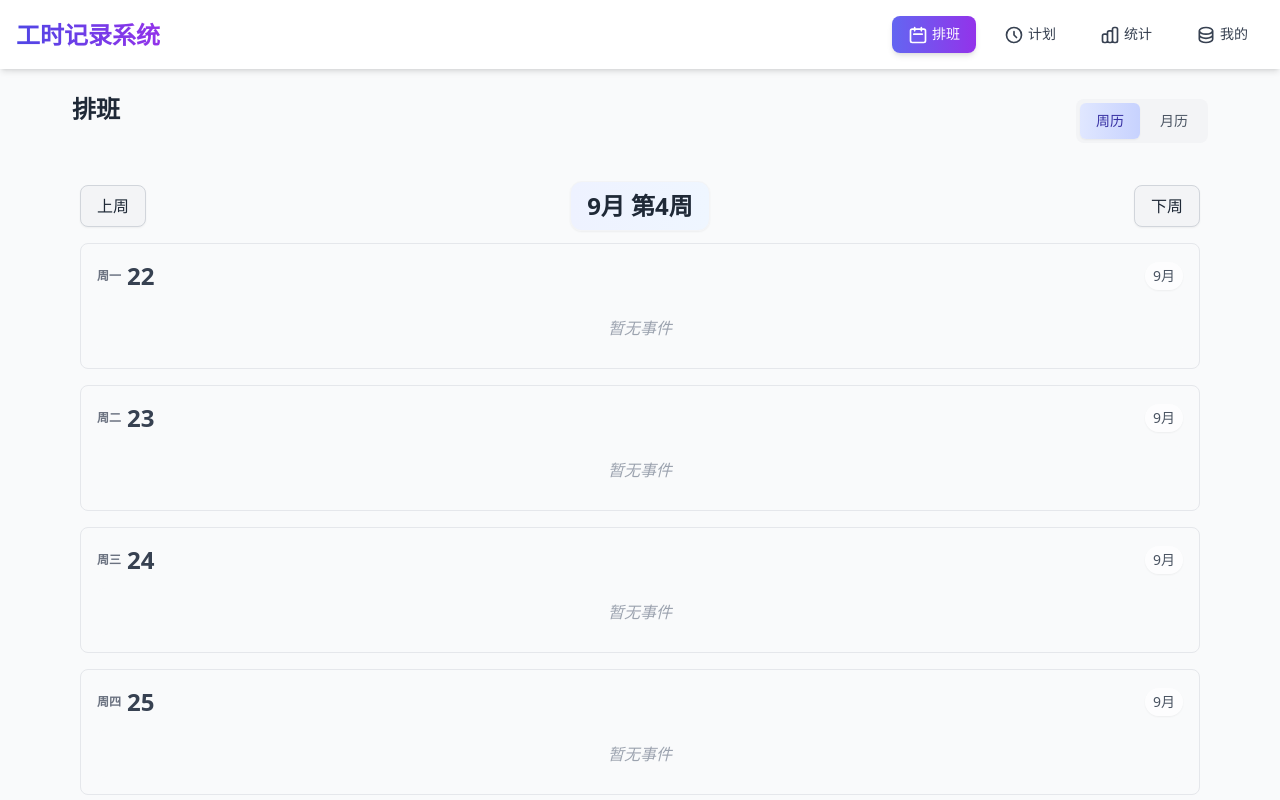
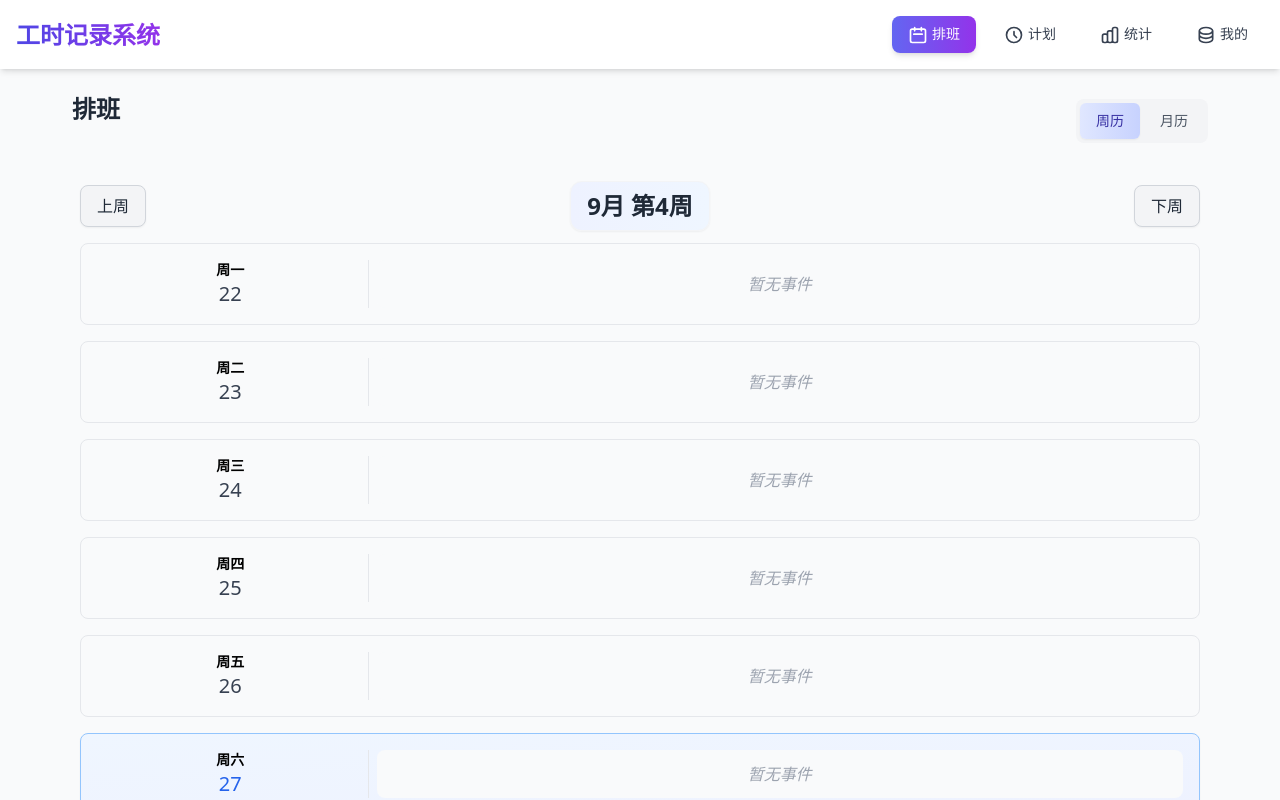
Before and after one commit to JiuWang95/workcum, a React (Vite) app: page /schedule in a window 1280 px wide. Shown: the top 800 px of the page. Built offline with nearby package versions, Linux system fonts and the light colour scheme.

Commit message:
refactor(WeeklyScheduleCalendar): 重构日历布局和样式
feat: 简化翻译文本中的"添加差异记录"为"添加差异"
style: 调整TimeEntryPage按钮样式和间距

```diff
--- a/src/components/WeeklyScheduleCalendar.jsx
+++ b/src/components/WeeklyScheduleCalendar.jsx
@@ -267,21 +267,25 @@ const WeeklyScheduleCalendar = ({ currentDate, onDateChange }) => {
               }`}
               onClick={() => handleDateClick(day)}
             >
-              {/* Date header */}
-              <div className={`text-xs sm:text-sm md:text-base font-bold mb-2 sm:mb-3 flex items-center justify-between ${
+              <div className="flex">
+                {/* Left side - Date information */}
+                <div className={`w-1/4 pr-1 border-r border-gray-200 ${
                   isToday ? 'text-blue-600' : 'text-gray-700'
                 }`}>
-                <div className="flex items-center">
-                  <span className="mr-1.5 text-gray-500 text-[0.7rem] sm:text-xs">{format(day, 'EEE', { locale: zhCN })}</span>
-                  <span className="text-lg sm:text-xl md:text-2xl font-bold">{format(day, 'd', { locale: zhCN })}</span>
+                  <div className="flex flex-col items-center justify-center h-full">
+                    <div className="text-black text-[0.7rem] sm:text-sm font-bold">
+                      {format(day, 'EEE', { locale: zhCN })}
                     </div>
-                <span className="text-[0.6rem] sm:text-xs md:text-sm bg-white bg-opacity-70 px-1.5 py-0.5 sm:px-2 sm:py-1 rounded-full font-medium text-gray-600 shadow-sm">
-                  {format(day, 'M月', { locale: zhCN })}
-                </span>
+                    <div className="text-base sm:text-lg md:text-xl">
+                      {format(day, 'd', { locale: zhCN })}
+                    </div>
+                  </div>
                 </div>
 
+                {/* Right side - Events information */}
+                <div className="w-3/4 pl-2">
                   {/* Arrangement of schedules and time entries: vertical on larger screens, horizontal wrap on mobile */}
-              <div className="flex flex-wrap gap-1.5 sm:gap-2 md:gap-3">
+                  <div className="flex flex-wrap gap-1">
                     {/* Display schedules */}
                     {daySchedules.map((schedule) => {
                       // 获取班次信息
@@ -293,7 +297,7 @@ const WeeklyScheduleCalendar = ({ currentDate, onDateChange }) => {
                       return (
                         <div
                           key={schedule.id}
-                      className="text-[0.6rem] sm:text-xs md:text-sm font-semibold p-2 sm:p-3 rounded-lg flex-shrink-0 w-full transition-all duration-200 hover:scale-[1.02] shadow-sm"
+                          className="text-[0.6rem] sm:text-xs md:text-sm font-semibold p-1.5 sm:p-2 rounded-lg flex-shrink-0 w-full transition-all duration-200 hover:scale-[1.02] shadow-sm"
                           style={{
                             backgroundColor: getShiftBackgroundColor(shiftType),
                             border: `1px solid ${getShiftColor(shiftType)}`
@@ -305,30 +309,30 @@ const WeeklyScheduleCalendar = ({ currentDate, onDateChange }) => {
                         >
                           <div className="flex items-center">
                             <span
-                          className="inline-block w-2 h-2 rounded-full mr-1.5 border border-white shadow"
+                              className="inline-block w-2 h-2 rounded-full mr-1 border border-white shadow"
                               style={{ backgroundColor: getShiftColor(shiftType) }}
                             ></span>
-                        <span className="font-bold truncate text-[0.6rem] sm:text-xs md:text-sm">{shiftName}</span>
+                            <span className="font-bold truncate text-[0.6rem] sm:text-xs">{shiftName}</span>
                             {shiftType === 'overnight' && (
-                          <span className="ml-1.5 inline-flex items-center px-1 py-0.5 rounded-full text-[0.5rem] sm:text-[0.6rem] font-medium bg-gradient-to-r from-red-100 to-red-200 text-red-800 shadow-sm">
+                              <span className="ml-1 inline-flex items-center px-1 py-0.5 rounded-full text-[0.5rem] font-medium bg-gradient-to-r from-red-100 to-red-200 text-red-800 shadow-sm">
                                 {t('time_entry.custom_shift.overnight_shift')}
                               </span>
                             )}
                             {shiftType === 'rest' && (
-                          <span className="ml-1.5 inline-flex items-center px-1 py-0.5 rounded-full text-[0.5rem] sm:text-[0.6rem] font-medium bg-gradient-to-r from-green-100 to-green-200 text-green-800 shadow-sm">
+                              <span className="ml-1 inline-flex items-center px-1 py-0.5 rounded-full text-[0.5rem] font-medium bg-gradient-to-r from-green-100 to-green-200 text-green-800 shadow-sm">
                                 {t('time_entry.custom_shift.rest_day')}
                               </span>
                             )}
                           </div>
                           <div
-                        className="text-[0.5rem] sm:text-[0.6rem] md:text-xs mt-1 font-medium"
+                            className="text-[0.5rem] sm:text-[0.6rem] mt-0.5 font-medium"
                             style={{ color: getShiftColor(shiftType) }}
                           >
-                        <span className="bg-white bg-opacity-50 px-1.5 py-0.5 rounded">
+                            <span className="bg-white bg-opacity-50 px-1 py-0.5 rounded">
                               {formatTime(schedule.startTime)} - {formatTime(schedule.endTime)}
                             </span>
                             {schedule.selectedShift && shifts.find(s => s.id === schedule.selectedShift)?.customDuration !== undefined && (
-                          <span className="ml-1.5 bg-white bg-opacity-70 px-1.5 py-0.5 rounded font-bold">
+                              <span className="ml-1 bg-white bg-opacity-70 px-1 py-0.5 rounded font-bold">
                                 [{convertDurationToHours(shifts.find(s => s.id === schedule.selectedShift).customDuration).toFixed(1)}h]
                               </span>
                             )}
@@ -343,7 +347,7 @@ const WeeklyScheduleCalendar = ({ currentDate, onDateChange }) => {
                       return (
                         <div
                           key={entry.id}
-                      className="text-[0.6rem] sm:text-xs md:text-sm font-semibold p-2 sm:p-3 rounded-lg flex-shrink-0 w-full cursor-pointer hover:scale-[1.02] transition-all duration-200 shadow-sm"
+                          className="text-[0.6rem] sm:text-xs md:text-sm font-semibold p-1.5 sm:p-2 rounded-lg flex-shrink-0 w-full cursor-pointer hover:scale-[1.02] transition-all duration-200 shadow-sm"
                           style={{
                             backgroundColor: entryColor.backgroundColor,
                             border: `1px solid ${entryColor.borderColor}`
@@ -363,16 +367,16 @@ const WeeklyScheduleCalendar = ({ currentDate, onDateChange }) => {
                             {entry.notes || t('time_entry.entry')}
                           </div>
                           <div
-                        className="text-[0.5rem] sm:text-[0.6rem] mt-1 font-medium"
+                            className="text-[0.5rem] sm:text-[0.6rem] mt-0.5 font-medium"
                             style={{
                               color: entryColor.textColor
                             }}
                           >
-                        <span className="bg-white bg-opacity-50 px-1.5 py-0.5 rounded">
+                            <span className="bg-white bg-opacity-50 px-1 py-0.5 rounded">
                               {formatTime(entry.startTime)} - {formatTime(entry.endTime)}
                             </span>
                             {entry.duration && (
-                          <span className="ml-1.5 bg-white bg-opacity-70 px-1.5 py-0.5 rounded font-bold">
+                              <span className="ml-1 bg-white bg-opacity-70 px-1 py-0.5 rounded font-bold">
                                 [{(entry.duration / 60).toFixed(1)}h]
                               </span>
                             )}
@@ -387,6 +391,8 @@ const WeeklyScheduleCalendar = ({ currentDate, onDateChange }) => {
                         {t('schedule.no_events')}
                       </div>
                     )}
+                  </div>
+                </div>
               </div>
             </div>
           );
--- a/src/locales/en/translation.json
+++ b/src/locales/en/translation.json
@@ -140,7 +140,7 @@
     "notes": "Notes",
     "shift_name": "Shift Name",
     "shift_name_placeholder": "Selecting a shift template will auto-fill the name",
-    "add_entry": "Add Differential Entry",
+    "add_entry": "Add Differential",
     "edit_entry": "Edit Time Entry",
     "delete_entry": "Delete Entry",
     "delete_confirm": "Are you sure you want to delete this time entry?",
--- a/src/locales/zh/translation.json
+++ b/src/locales/zh/translation.json
@@ -106,7 +106,7 @@
     "notes_placeholder": "请输入备注信息...",
     "shift_name": "班次名称",
     "shift_name_placeholder": "选择班次模板将自动填充名称",
-    "add_entry": "添加差异记录",
+    "add_entry": "添加差异",
     "entry": "时间记录",
     "delete": "删除",
     "delete_entry": "删除记录",
--- a/src/pages/TimeEntryPage.jsx
+++ b/src/pages/TimeEntryPage.jsx
@@ -111,10 +111,10 @@ const TimeEntryPage = () => {
           {/* 桌面端和移动端横屏添加记录按钮 */}
           <button
             onClick={() => setIsAddEntryModalOpen(true)}
-            className="hidden md:flex px-4 py-2 bg-gradient-to-r from-teal-500 to-cyan-600 text-white rounded-md hover:from-teal-600 hover:to-cyan-700 focus:outline-none focus:ring-2 focus:ring-teal-500 focus:ring-offset-2 text-sm font-medium items-center shadow-md transition-all duration-200"
+            className="hidden md:flex items-center justify-center bg-gradient-to-r from-teal-500 to-cyan-600 hover:from-teal-600 hover:to-cyan-700 text-white font-bold py-2 px-4 rounded-lg shadow-md transition-all duration-300 transform hover:scale-105 text-sm whitespace-nowrap md:py-2.5 md:px-5 md:text-sm md:rounded-lg"
           >
             <svg
-              className="w-4 h-4 mr-1"
+              className="w-4 h-4 mr-1 md:w-4 md:h-4 md:mr-1.5"
               fill="none"
               stroke="currentColor"
               viewBox="0 0 24 24"
@@ -129,6 +129,7 @@ const TimeEntryPage = () => {
             </svg>
             {t('time_entry.add_entry')}
           </button>
+          {/* 使用说明按钮 */}
           <button
             onClick={() => setShowInstructions(true)}
             className="p-2 bg-gradient-to-r from-indigo-500 to-purple-600 text-white rounded-md hover:from-indigo-600 hover:to-purple-700 focus:outline-none focus:ring-2 focus:ring-indigo-500 focus:ring-offset-2 text-sm font-medium flex items-center shadow-md transition-all duration-200 transform hover:scale-105"
@@ -155,10 +156,10 @@ const TimeEntryPage = () => {
       <div className="mb-6 md:hidden">
         <button
           onClick={() => setIsAddEntryModalOpen(true)}
-          className="flex items-center px-6 py-3 bg-gradient-to-r from-teal-500 to-cyan-600 text-white rounded-xl hover:from-teal-600 hover:to-cyan-700 focus:outline-none focus:ring-2 focus:ring-teal-500 focus:ring-offset-2 text-base font-bold shadow-lg transition-all duration-200 transform hover:scale-105 active:scale-95"
+          className="flex items-center justify-center bg-gradient-to-r from-teal-500 to-cyan-600 hover:from-teal-600 hover:to-cyan-700 text-white font-bold py-2 px-4 rounded-lg shadow-md transition-all duration-300 transform hover:scale-105 text-sm whitespace-nowrap md:py-2.5 md:px-5 md:text-sm md:rounded-lg"
         >
           <svg
-            className="w-6 h-6 mr-2"
+            className="w-4 h-4 mr-1 md:w-4 md:h-4 md:mr-1.5"
             fill="none"
             stroke="currentColor"
             viewBox="0 0 24 24"
```
Lines whose indentation alone changed are shown as unchanged.
